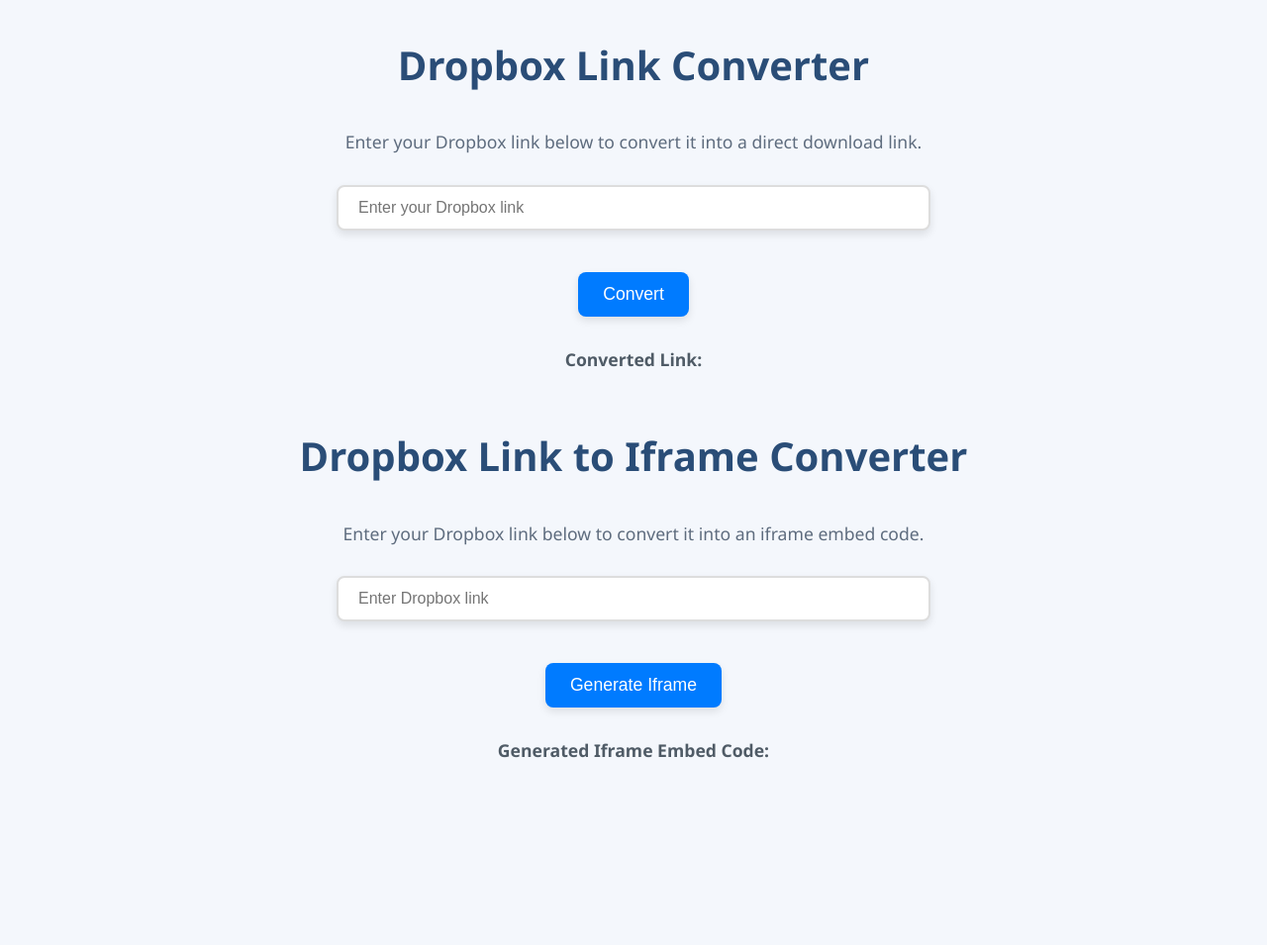
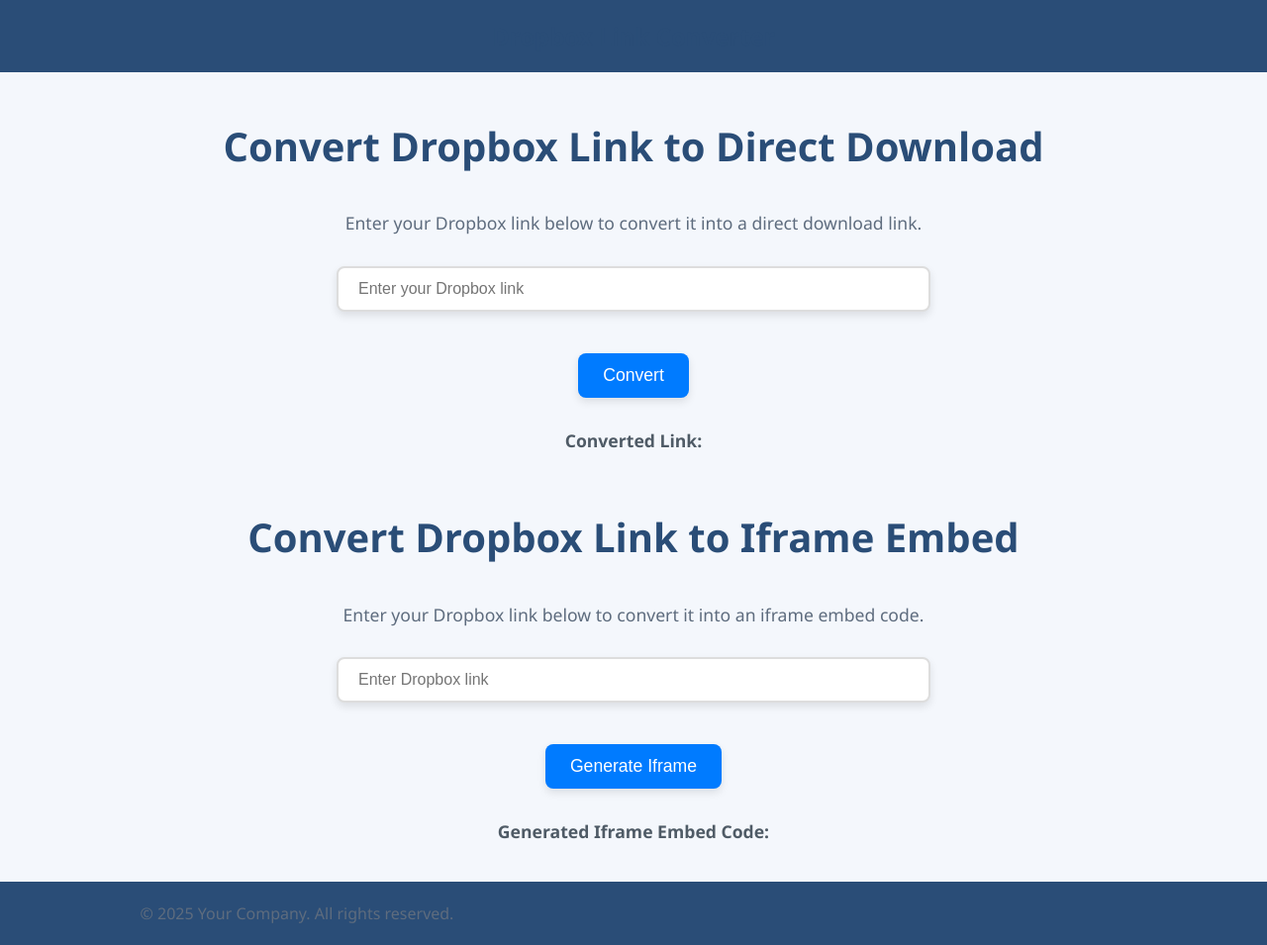
Before and after one commit to muhammadsaadlmk/dropbox, a plain HTML site: page index.html in a window 1280 px wide. Shown: the whole page at 99% size. Before the commit the page ends 800 px from the top, so only its background shows below. Drawn offline with Linux system fonts and the light colour scheme.

Commit message:
Update index.html

```diff
--- a/index.html
+++ b/index.html
@@ -15,9 +15,31 @@
             padding: 0;
             height: 100vh;
             display: flex;
+            flex-direction: column;
+        }
+
+        header, footer {
+            background-color: #2a4d77;
+            color: white;
+            padding: 20px 0;
+        }
+
+        header h1, footer p {
+            margin: 0;
+            font-size: 1.5rem;
+        }
+
+        footer p {
+            font-size: 1rem;
+        }
+
+        main {
+            flex-grow: 1;
+            display: flex;
             justify-content: center;
             align-items: center;
             flex-direction: column;
+            padding: 20px;
         }
 
         h1 {
@@ -103,7 +125,12 @@
     </style>
 </head>
 <body>
+    <header>
         <h1>Dropbox Link Converter</h1>
+    </header>
+
+    <main>
+        <h1>Convert Dropbox Link to Direct Download</h1>
         <p>Enter your Dropbox link below to convert it into a direct download link.</p>
         <input type="text" id="originalLink" placeholder="Enter your Dropbox link" />
         <br />
@@ -113,7 +140,7 @@
             <p id="convertedLink"></p>
         </div>
 
-    <h1>Dropbox Link to Iframe Converter</h1>
+        <h1>Convert Dropbox Link to Iframe Embed</h1>
         <p>Enter your Dropbox link below to convert it into an iframe embed code.</p>
         <input type="text" id="inputLink" placeholder="Enter Dropbox link" />
         <br />
@@ -122,6 +149,11 @@
             <strong>Generated Iframe Embed Code:</strong>
             <pre id="iframeEmbedCode"></pre>
         </div>
+    </main>
+
+    <footer>
+        <p>&copy; 2025 Your Company. All rights reserved.</p>
+    </footer>
 
     <script>
         // Function to convert Dropbox link to direct download link
@@ -130,13 +162,17 @@
                 return "Invalid Dropbox link.";
             }
 
-            // Convert Dropbox URL format for direct access
-            let convertedLink = originalLink
-                .replace("www.dropbox.com", "dl.dropbox.com")
-                .replace("dropbox.com", "dl.dropbox.com");
+            // Replace www.dropbox.com with dl.dropbox.com and dropbox.com with dl.dropbox.com
+            let convertedLink = originalLink.replace("www.dropbox.com", "dl.dropbox.com").replace("dropbox.com", "dl.dropbox.com");
 
-            // Ensure the correct ending for direct download links
-            if (!convertedLink.includes("?raw=1")) {
+            // Check if the link already has a query string
+            if (convertedLink.includes("?")) {
+                // If there's no raw=1 parameter, append it
+                if (!convertedLink.includes("raw=1")) {
+                    convertedLink += "&raw=1";
+                }
+            } else {
+                // If there's no query string, add ?raw=1
                 convertedLink += "?raw=1";
             }
 
```
Lines whose indentation alone changed are shown as unchanged.
